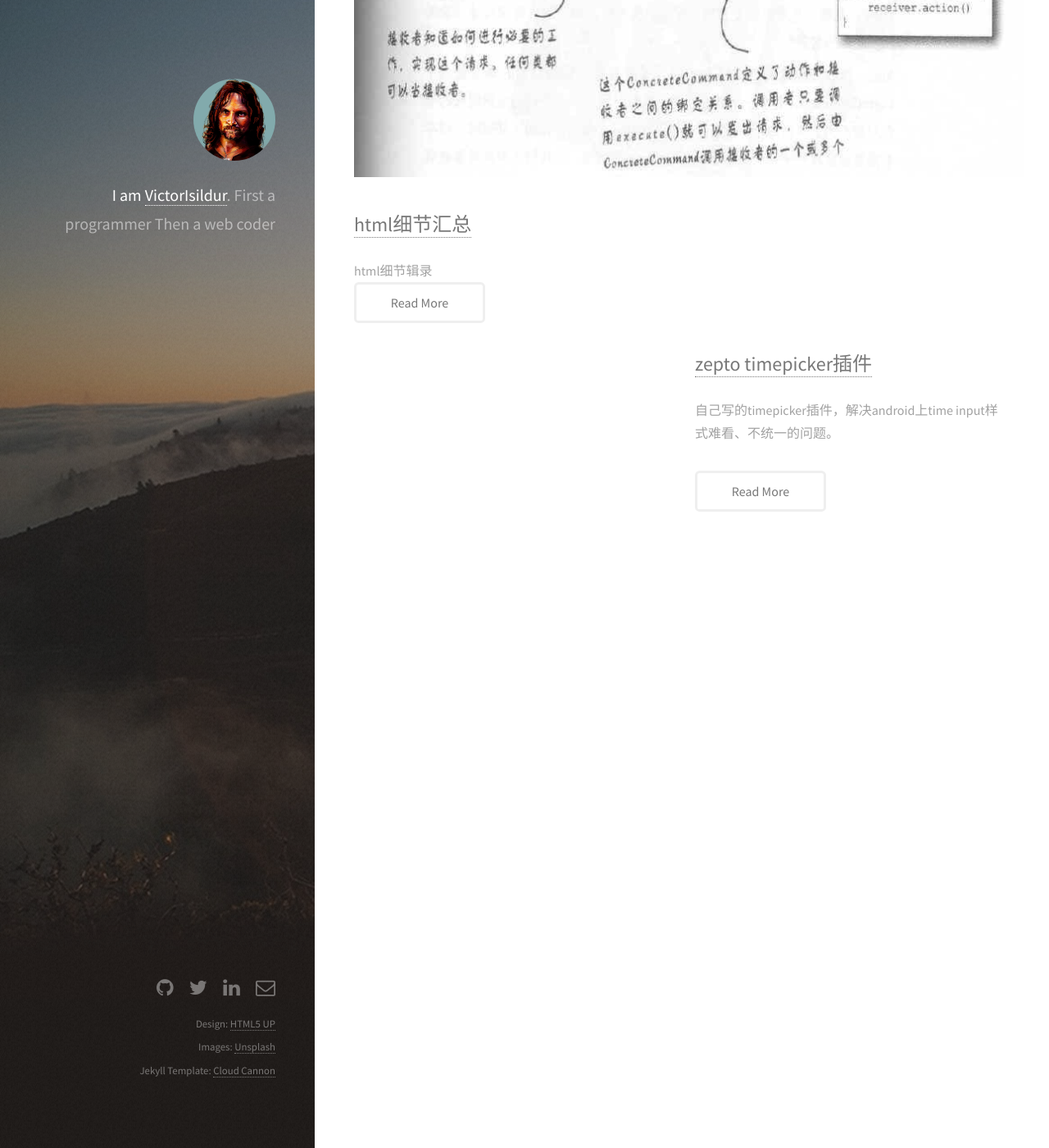
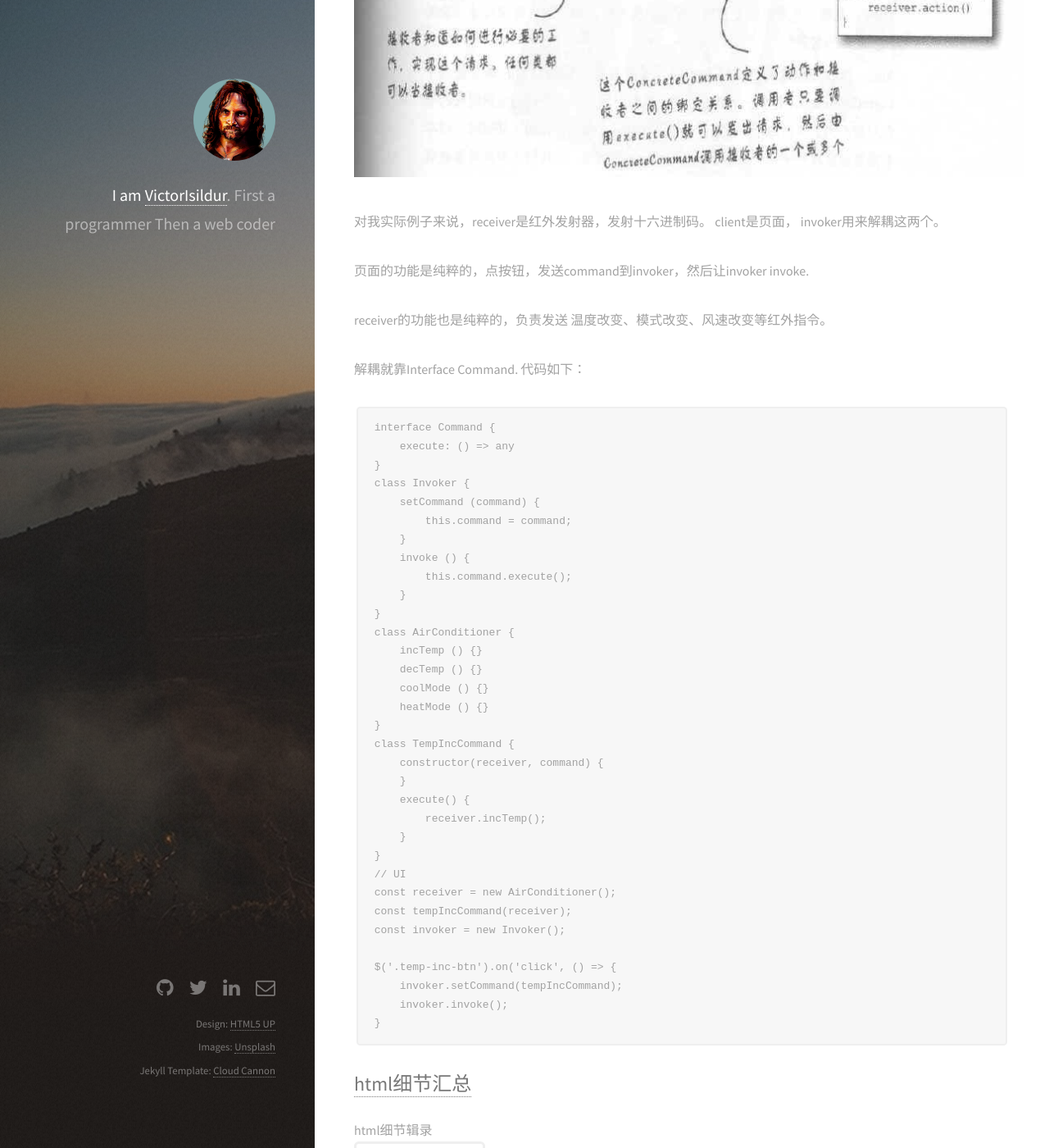
Before and after one commit to victorisildur/victorisildur.github.io, a Jekyll site: the page built from _posts/2016-05-08-js-design-pattern.markdown, in a window 1280 px wide and 1400 px high, scrolled down 3650 px. Shown: the whole window at 82% size. Built offline with Jekyll 4.4.1, drawn with Linux system fonts in a browser that asks for light colours; Markdown is read by kramdown in place of the engine named in the settings; some of the changed text lies outside the part shown.

Commit message:
command pattern example

````diff
--- a/_posts/2016-05-08-js-design-pattern.markdown
+++ b/_posts/2016-05-08-js-design-pattern.markdown
@@ -91,6 +91,52 @@ var mySingleton = (function () {
 
 ## Command模式
 
-Command模式用户解耦client, requester, invoker. UML如图：
+Command模式用户解耦client, receiver, invoker. UML如图：
 
 ![command pattern]({{site.url}}/assets/images/command_pattern.png)
+
+对我实际例子来说，receiver是红外发射器，发射十六进制码。
+client是页面，
+invoker用来解耦这两个。
+
+页面的功能是纯粹的，点按钮，发送command到invoker，然后让invoker invoke.
+
+receiver的功能也是纯粹的，负责发送 温度改变、模式改变、风速改变等红外指令。
+
+解耦就靠Interface Command. 代码如下：
+
+```javascript
+interface Command {
+    execute: () => any
+}
+class Invoker {
+    setCommand (command) {
+        this.command = command;
+    }
+    invoke () {
+        this.command.execute();
+    }
+}
+class AirConditioner {
+    incTemp () {}
+    decTemp () {}
+    coolMode () {}
+    heatMode () {}
+}
+class TempIncCommand {
+    constructor(receiver, command) {
+    }
+    execute() {
+        receiver.incTemp();
+    }
+}
+// UI
+const receiver = new AirConditioner();
+const tempIncCommand(receiver);
+const invoker = new Invoker();
+
+$('.temp-inc-btn').on('click', () => {
+    invoker.setCommand(tempIncCommand);
+    invoker.invoke();
+}
+```
````
